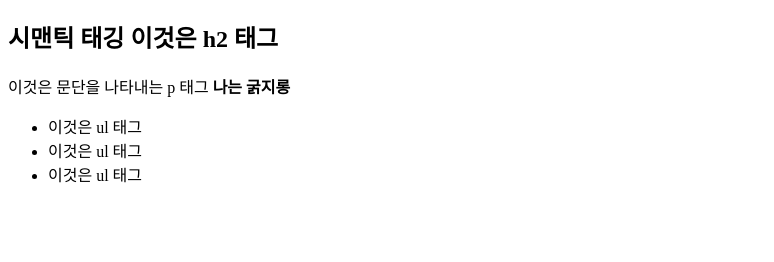
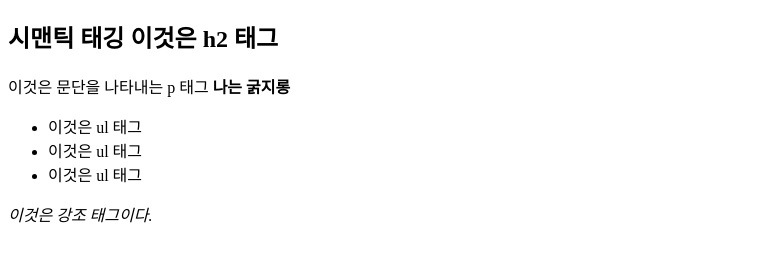
Before and after one commit to jaychang99/code-repo, a plain HTML site: page index.html in a window 1280 px wide. Shown: the part 70-332 px from the top of the page, without its empty margins (0-774 px from the left). Drawn offline with Linux system fonts and the light colour scheme.

Commit message:
feat: html 수정 꽁커밋

```diff
--- a/index.html
+++ b/index.html
@@ -14,5 +14,6 @@
     <li>이것은 ul 태그</li>
     <li>이것은 ul 태그</li>
   </ul>
+  <em>이것은 강조 태그이다. </em>
 </body>
 </html>
```
